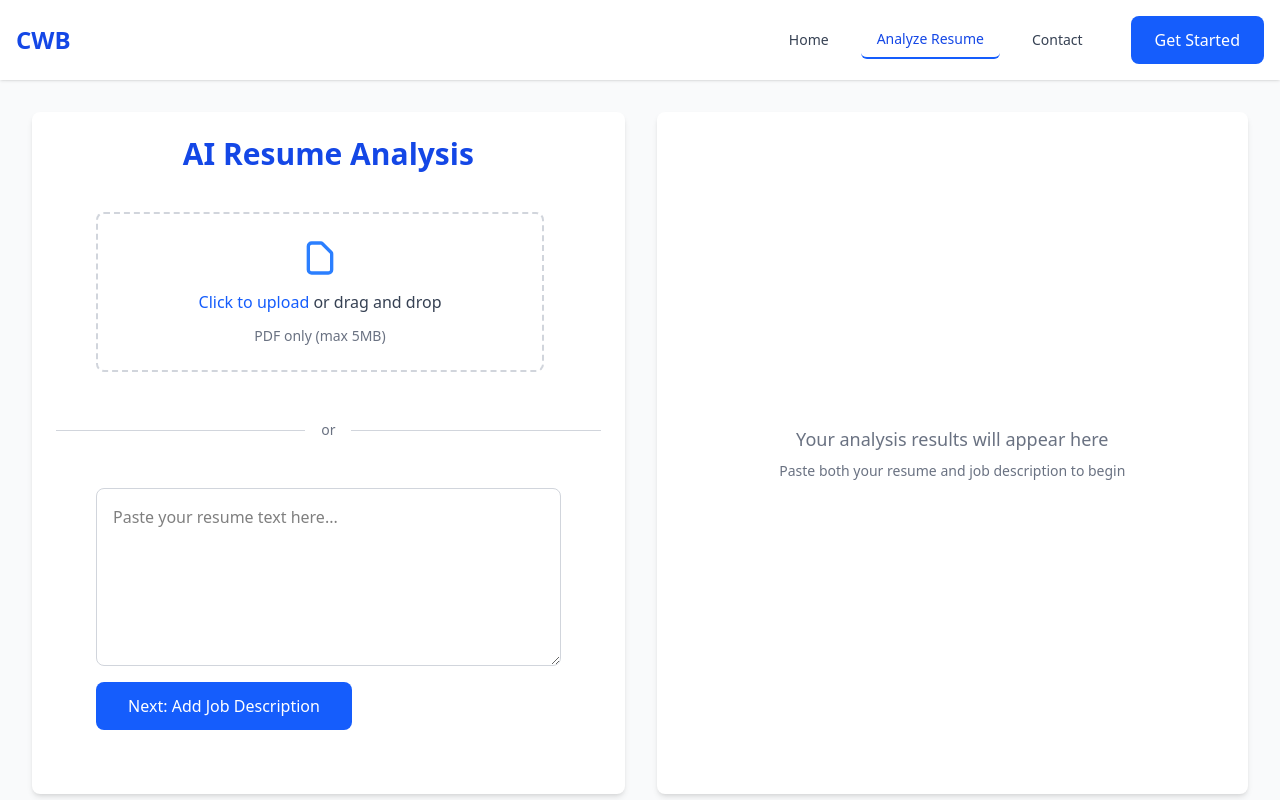
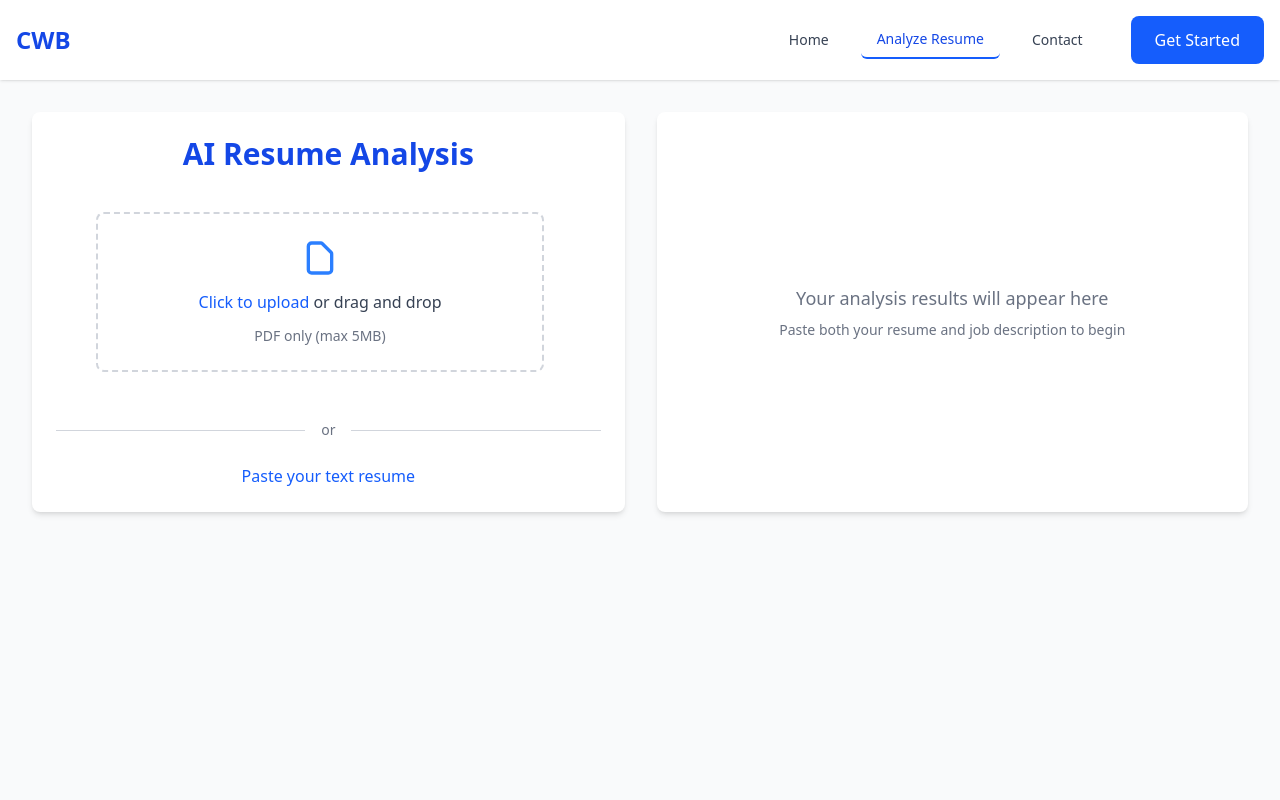
Before and after one commit to Bishalis/Resume-ai, a Next.js app: page /analyze in a window 1280 px wide. Shown: the top 800 px of the page. Built offline with nearby package versions, Linux system fonts and the light colour scheme.

Commit message:
adding conditional rendering for file resume and text resume

```diff
--- a/app/analyze/page.tsx
+++ b/app/analyze/page.tsx
@@ -5,10 +5,12 @@ import TextAreaForm from "@/components/TextAreaForm";
 import AnalysisResult from "@/components/AnalysisResult";
 import ResumeUpload from "@/components/ResumeUpload";
 import ExportPDF from "@/components/ExportPDF";
+import PrimaryButton from "@/components/common/PrimaryButton";
 
 export default function AnalyzePage() {
   const [resume, setResume] = useState("");
   const [jobDesc, setJobDesc] = useState("");
+  const [isFile, setIsFile] = useState(true);
   const [result, setResult] = useState<null | {
     matchScore: number;
     missingSkills: string[];
@@ -50,23 +52,34 @@ export default function AnalyzePage() {
               AI Resume Analysis
             </h1>
 
-            <div className="space-y-4">
+            <div className="space-y-4 ">
+              {isFile ? (
                 <div className="space-y-3">
                   <ResumeUpload onUpload={setResume} />
-                <div className="relative flex items-center py-2">
+                </div>
+              ) : (
+                <TextAreaForm
+                  placeholder="Paste your resume text here..."
+                  onSubmit={(text) => setResume(text)}
+                  buttonText="Next: Add Job Description"
+                />
+              )}
+
+              <div className="relative flex items-center py-2 ">
                 <div className="flex-grow border-t border-gray-300"></div>
                 <span className="flex-shrink mx-4 text-gray-500 text-sm">
                   or
                 </span>
                 <div className="flex-grow border-t border-gray-300"></div>
               </div>
+              <div className="w-full flex justify-center">
+                <button
+                  className="bg-white text-blue-600 cursor-pointer text-center items-center hover:"
+                  onClick={() => setIsFile(!isFile)}
+                >
+                  {isFile ? "Paste your text resume" : "Upload a file resume"}
+                </button>
               </div>
-
-              <TextAreaForm
-                placeholder="Paste your resume text here..."
-                onSubmit={(text) => setResume(text)}
-                buttonText="Next: Add Job Description"
-              />
 
               {resume && (
                 <TextAreaForm
@@ -80,6 +93,7 @@ export default function AnalyzePage() {
                 />
               )}
             </div>
+
           </div>
 
           {/* Right side - Results */}
```
Lines whose indentation alone changed are shown as unchanged.
